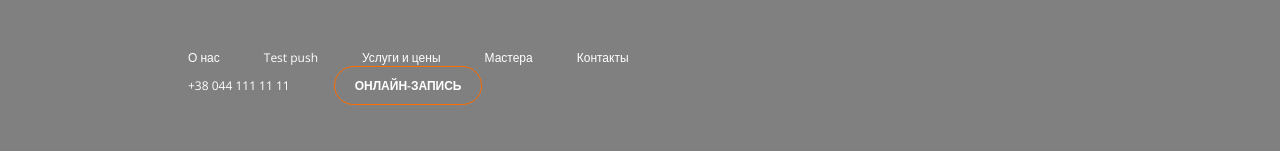
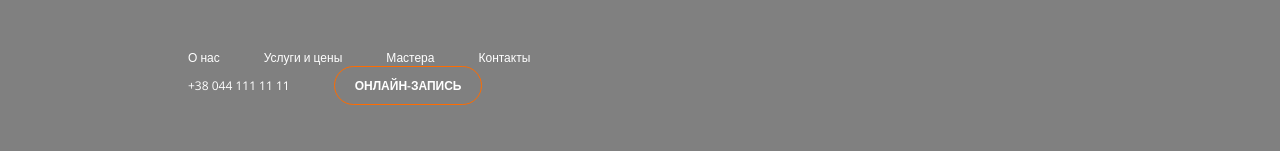
Before and after one commit to VitaliyChuyan/goit-markup-pk-01, a plain HTML site: page index.html in a window 1280 px wide. Shown: the top 151 px of the page. Drawn offline with nearby package versions, Linux system fonts and the light colour scheme.

Commit message:
Revert "test push"
This reverts commit 2f21c946acd9b2e959d098b1bb84098f1da32dac.

```diff
--- a/index.html
+++ b/index.html
@@ -21,7 +21,6 @@
     <header class="header">
       <nav class="navigation">
         <a href="#hero" class="navigation-link">О нас</a>
-        <a href="#hero" class="navigation-link">Test push</a>
         <a href="#prices" class="navigation-link">Услуги и цены</a>
         <a href="#masters" class="navigation-link">Мастера</a>
         <a href="#contact-us" class="navigation-link">Контакты</a>
```
